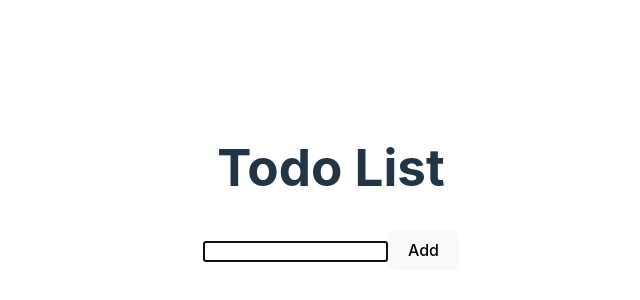
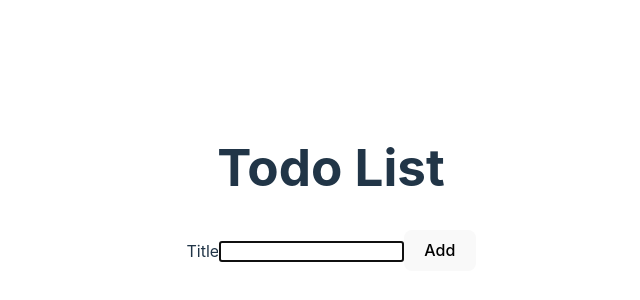
Before and after one commit to chinsomnia/react-todo, a React (Vite) app: page / in a window 1280 px wide. Shown: the part 204-504 px from the top of the page, without its empty margins (309-949 px from the left). Built offline with nearby package versions, Linux system fonts and the light colour scheme.

Commit message:
fix change handler prop

```diff
--- a/src/AddTodoForm.jsx
+++ b/src/AddTodoForm.jsx
@@ -18,9 +18,11 @@ function AddTodoForm({ onAddTodo }) {
 
   return (
     <form onSubmit={handleAddTodo}>
-      <InputWithLabel todoTitle={todoTitle} onTitleChange={handleTitleChange}>
-        Title
-      </InputWithLabel>
+      <InputWithLabel
+        todoTitle={todoTitle}
+        onTitleChange={handleTitleChange}
+        label="Title"
+      ></InputWithLabel>
     </form>
   );
 }
--- a/src/InputWithLabel.jsx
+++ b/src/InputWithLabel.jsx
@@ -1,18 +1,18 @@
 import { useRef } from "react";
 
-function InputWithLabel({ todoTitle, handleTitleChange }, props) {
+function InputWithLabel(props) {
   const inputRef = useRef(null);
 
   const focus = () => inputRef.current.focus();
 
   return (
     <>
-      <label htmlFor="todoTitle">{props.children}</label>
+      <label htmlFor="todoTitle">{props.label}</label>
       <input
         id="todoTitle"
-        name={props.children}
-        value={todoTitle}
-        onChange={handleTitleChange}
+        name="title"
+        value={props.todoTitle}
+        onChange={props.onTitleChange}
         autoFocus
         ref={inputRef}
       ></input>
```
